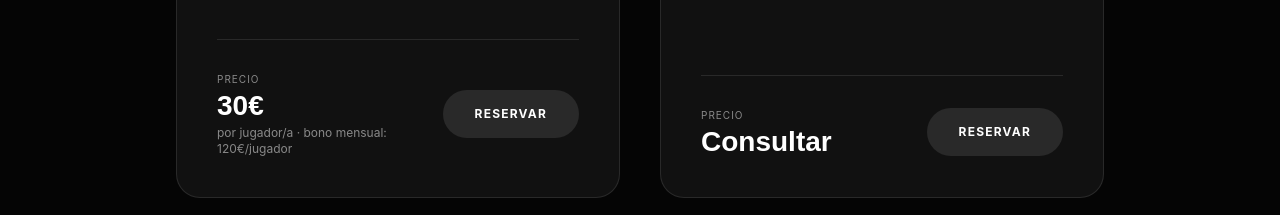
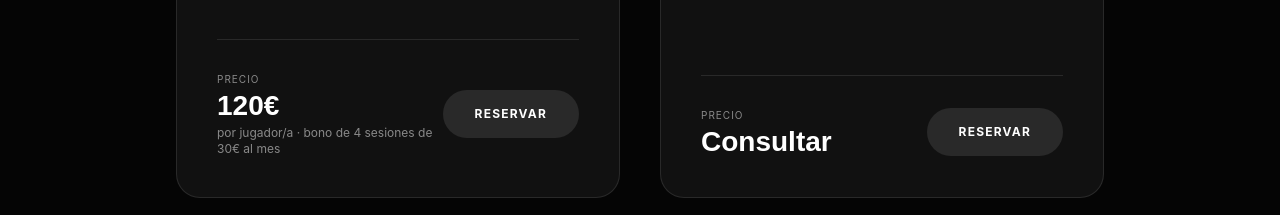
Before and after one commit to MallenK/WebJPPreparation3, a React (Vite) app: page /programas in a window 1280 px wide. Shown: the part 1840-2055 px from the top of the page. Built offline with nearby package versions, Linux system fonts and the light colour scheme.

Commit message:
Correccion precios duo

```diff
--- a/src/pages/Programas.tsx
+++ b/src/pages/Programas.tsx
@@ -133,8 +133,8 @@ export const Programas = () => {
       subtitle: "2 jugadores/as + 1 entrenador",
       description: "Entrenamiento en pareja (2 jugadores/as) con el mismo trabajo técnico individualizado, compartido entre ambos.",
       features: ["Trabajo técnico específico para cada jugador", "Corrección en tiempo real para los dos", "Dinámica competitiva entre compañeros"],
-      price: "30€",
-      priceNote: "por jugador/a · bono mensual: 120€/jugador",
+      price: "120€",
+      priceNote: "por jugador/a · bono de 4 sesiones de 30€ al mes",
       img: imgPrograma4
     },
     {
```
